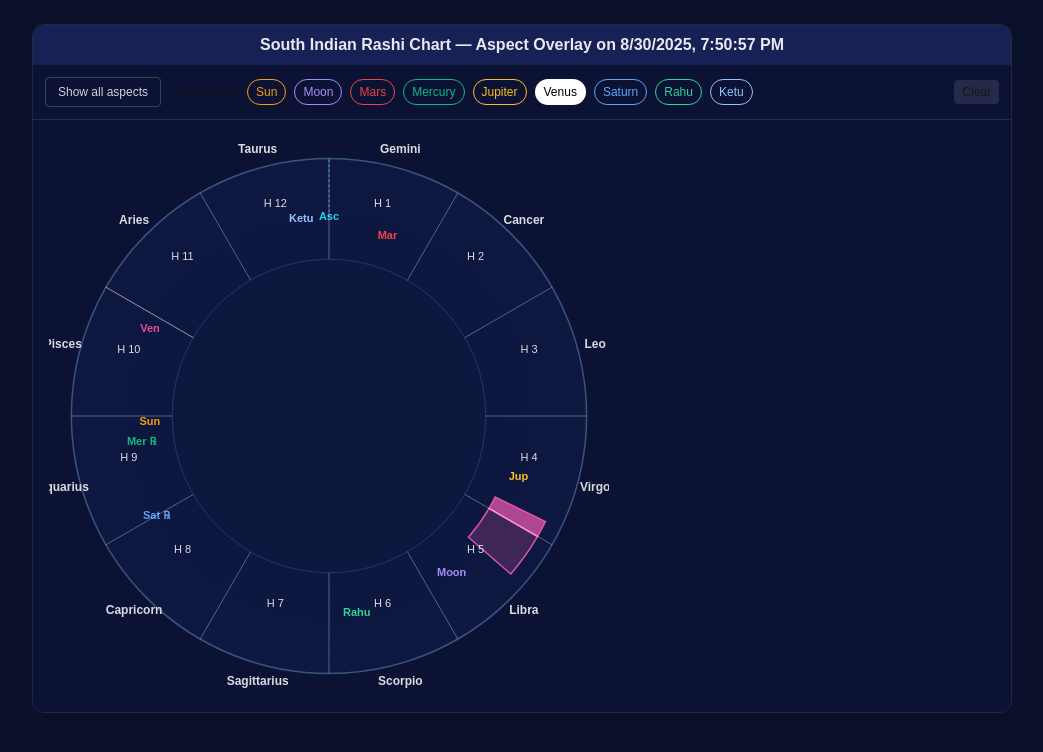
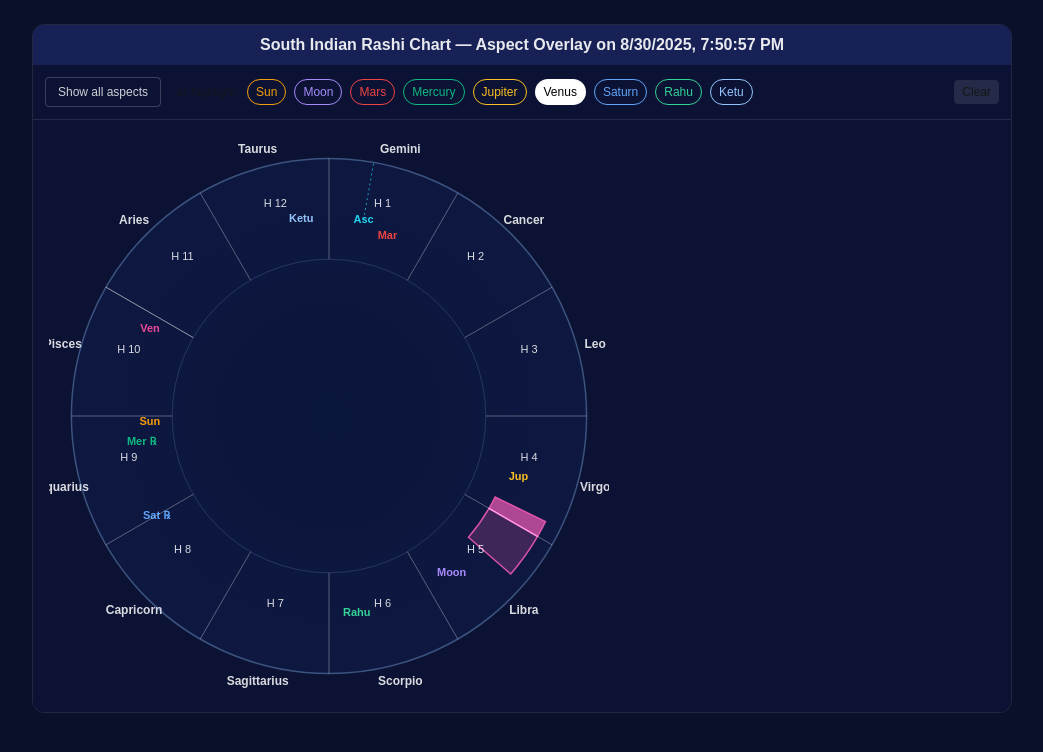
Before and after one commit to Vaishu1293/vedic-rashi, a Next.js app: page / in a window 1280 px wide. Shown: the top 752 px of the page, without its empty margins (118-1161 px from the left). Built offline with nearby package versions, Linux system fonts and the light colour scheme.

Commit message:
ascendant

```diff
--- a/src/app/natalChart.tsx
+++ b/src/app/natalChart.tsx
@@ -11,7 +11,7 @@ const NatalChart: React.FC<NatalChartProps> = ({ title }) => {
   const [ascSign] = useState<number>(4); // Leo
 
   const [placements, setPlacements] = useState<Placement[]>([
-    { planet: "Asc", sign: 2, deg: 0 },     // Asc in Leo (H1 at Leo)
+    { planet: "Asc", sign: 2, deg: 10 },     // Asc in Leo (H1 at Leo)
     { planet: "Sun", sign: 10, deg: 28 },    // Aquarius 28°
     { planet: "Moon", sign: 6, deg: 22 },    // Libra 22°
     { planet: "Mars", sign: 2, deg: 18 },    // Gemini 18°
```
